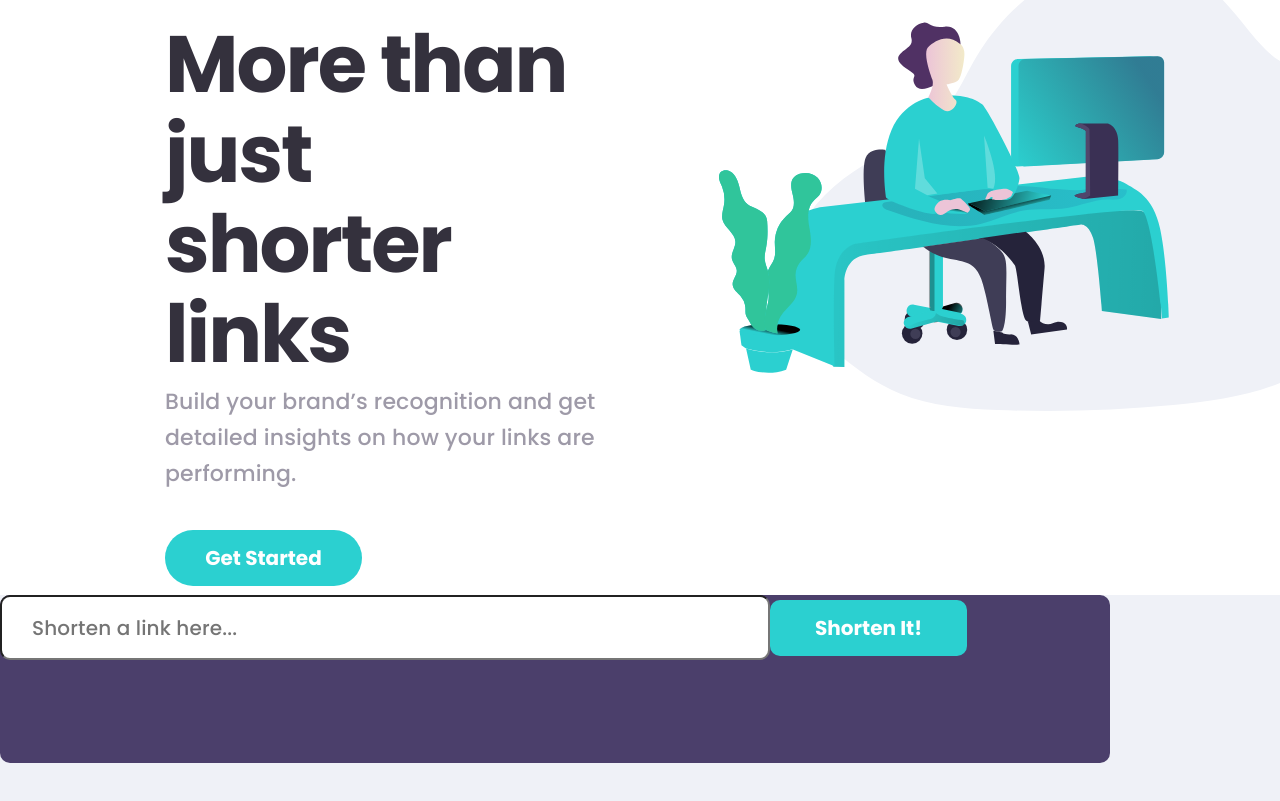
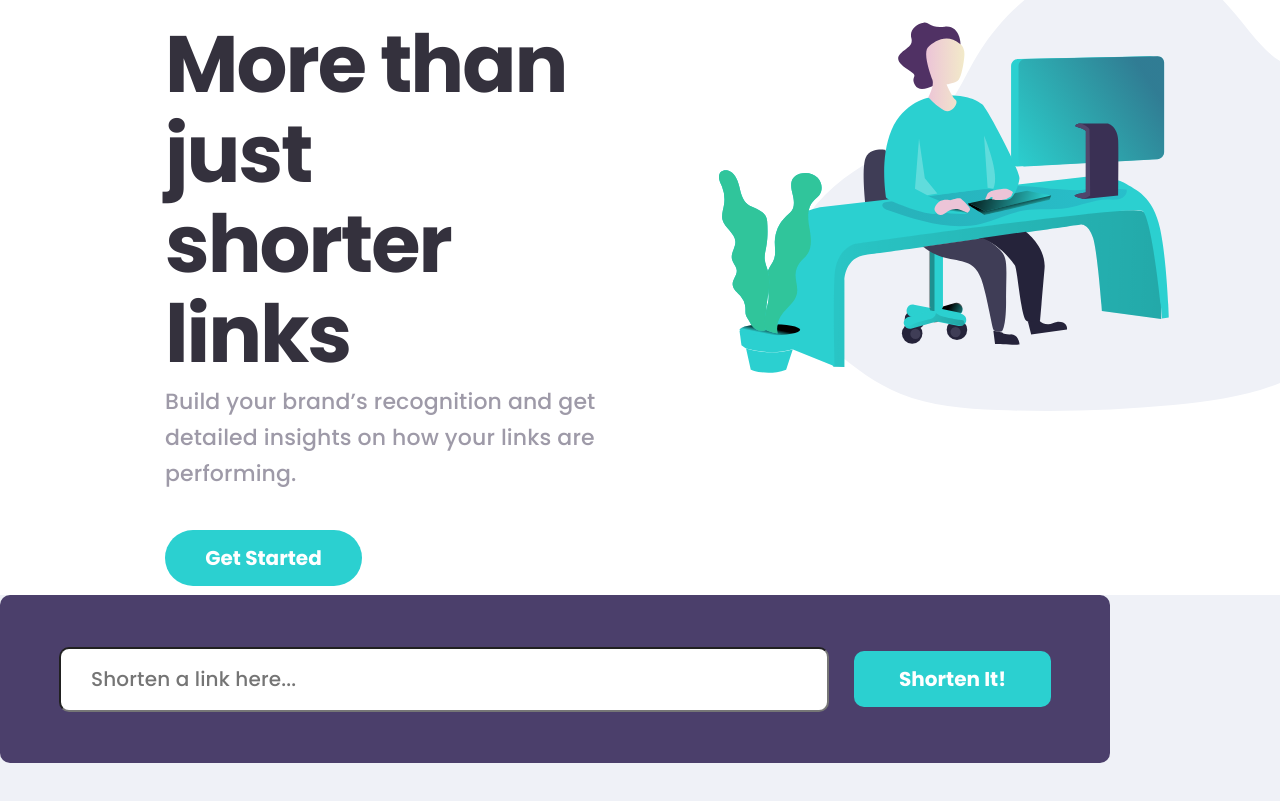
Before and after one commit to KiddAlexx/url-shortening-api-FM, a React (Vite) app: page / in a window 1280 px wide. Shown: the part 205-1006 px from the top of the page. Built offline with nearby package versions, Linux system fonts and the light colour scheme; the HTML template or start-up script is replaced by a standard one.

Commit message:
add layout to url form input

```diff
--- a/src/App.css
+++ b/src/App.css
@@ -152,6 +152,10 @@ a:hover {
 .url-shortening-form {
   width: 111rem;
   height: 16.8rem;
+  display: flex;
+  justify-content: center;
+  align-items: center;
+  gap: 2.5rem;
   background-color: #4b3f6b;
   border-radius: 1rem;
 }
```
